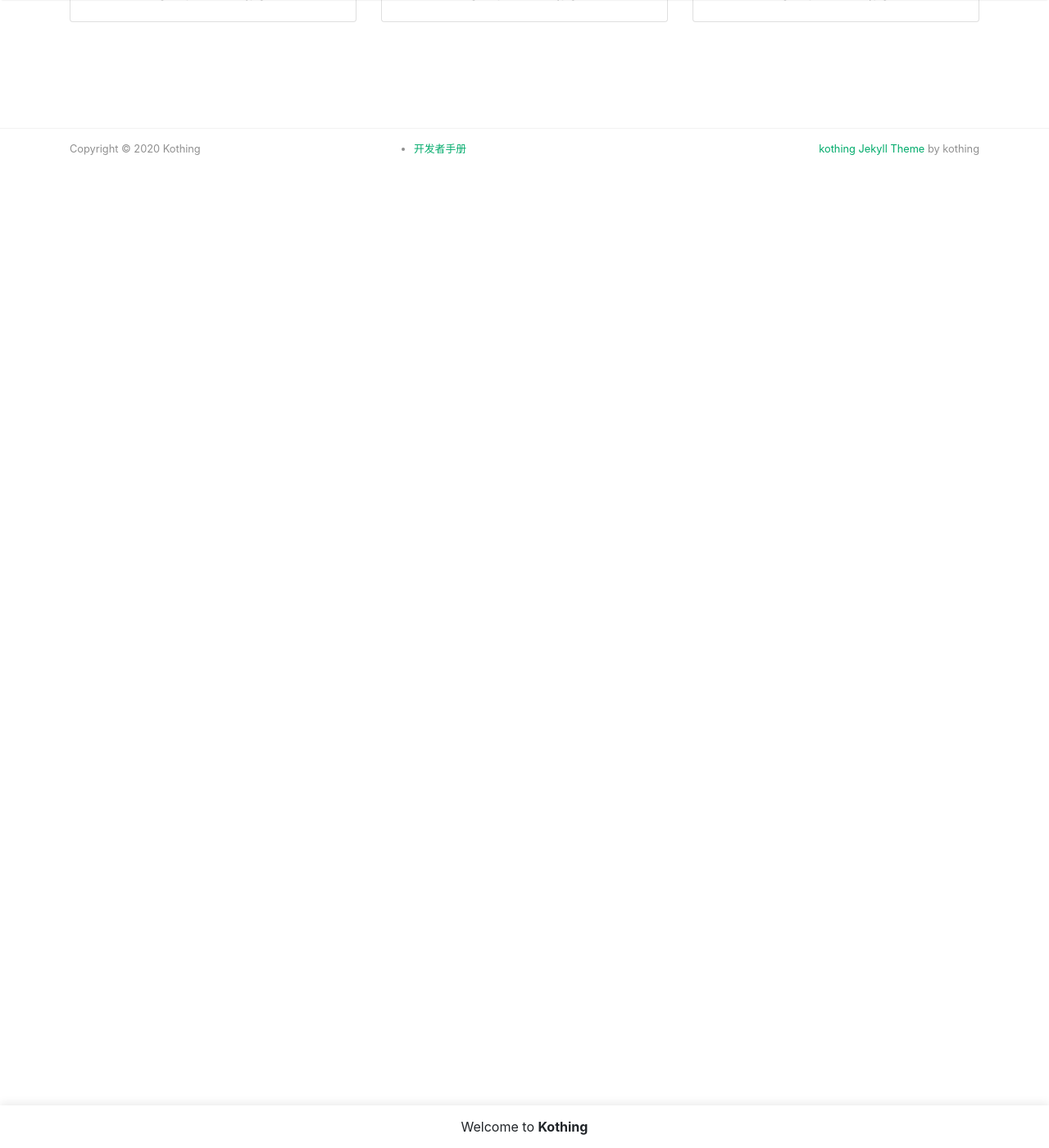
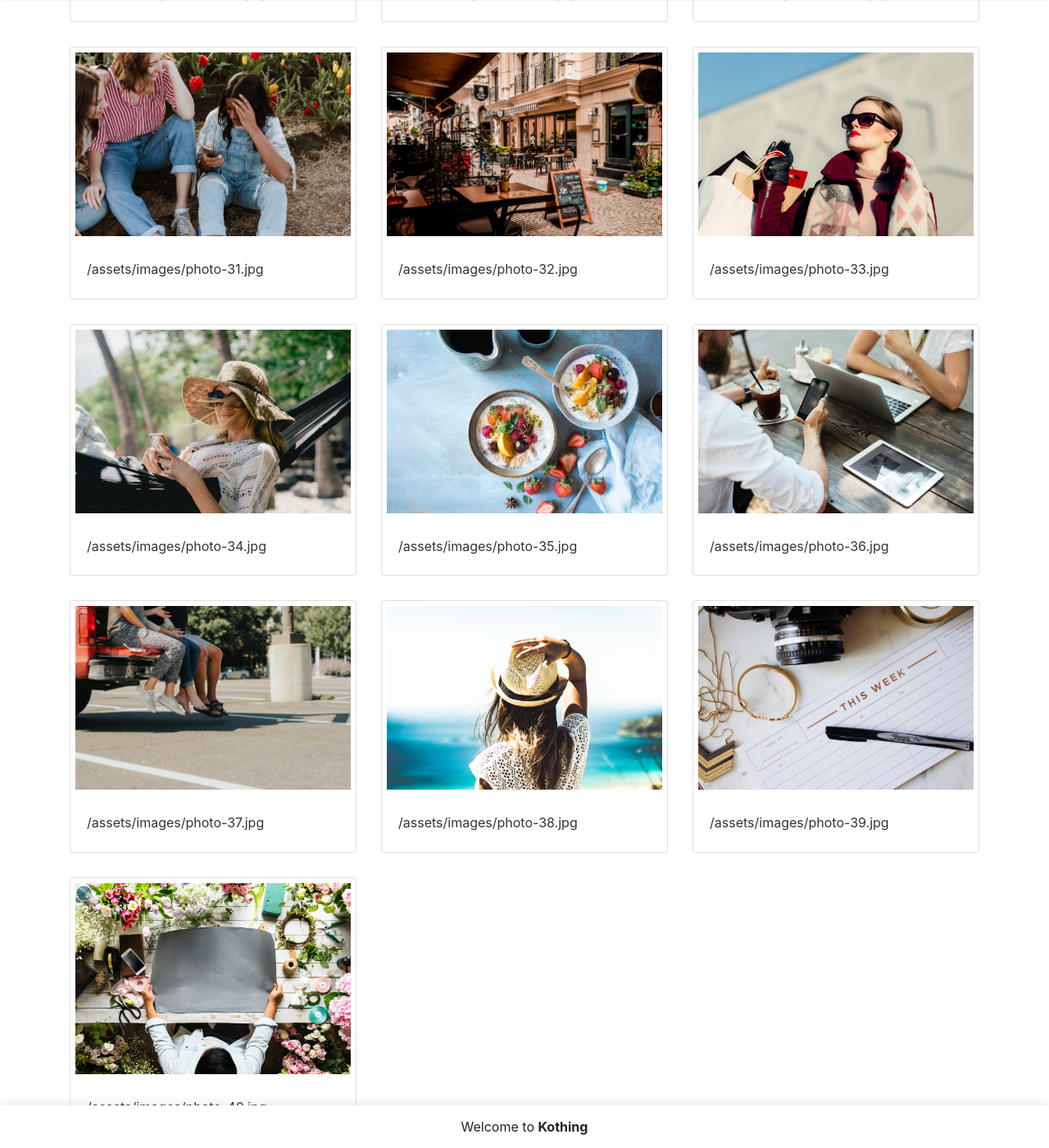
Before and after one commit to kothing/kothing.github.io, a Jekyll site: the page built from _pages/image.md, in a window 1280 px wide and 1400 px high, scrolled down 5658 px. Shown: the whole window at 82% size. Built offline with Jekyll 4.4.1, drawn with Linux system fonts in a browser that asks for light colours; nearby versions of some CDN libraries; comment, search, counter and statistics services are not loaded.

Commit message:
Update image.md

```diff
--- a/_pages/image.md
+++ b/_pages/image.md
@@ -340,5 +340,75 @@ comments: false
         <div class="card-body">/assets/images/photo-30.jpg</div>
       </div>
     </div>
+    <!--img-->
+    <div class="col-lg-4 col-md-6 mb-30px card-group">
+      <div class="card h-100">
+        <div class="maxthumb"><img class="img-fluid" src='https://kothing.github.io/assets/images/photo-31.jpg' /></div>
+        <div class="card-body">/assets/images/photo-31.jpg</div>
+      </div>
+    </div>
+    <!--img-->
+    <div class="col-lg-4 col-md-6 mb-30px card-group">
+      <div class="card h-100">
+        <div class="maxthumb"><img class="img-fluid" src='https://kothing.github.io/assets/images/photo-32.jpg' /></div>
+        <div class="card-body">/assets/images/photo-32.jpg</div>
+      </div>
+    </div>
+    <!--img-->
+    <div class="col-lg-4 col-md-6 mb-30px card-group">
+      <div class="card h-100">
+        <div class="maxthumb"><img class="img-fluid" src='https://kothing.github.io/assets/images/photo-33.jpg' /></div>
+        <div class="card-body">/assets/images/photo-33.jpg</div>
+      </div>
+    </div>
+    <!--img-->
+    <div class="col-lg-4 col-md-6 mb-30px card-group">
+      <div class="card h-100">
+        <div class="maxthumb"><img class="img-fluid" src='https://kothing.github.io/assets/images/photo-34.jpg' /></div>
+        <div class="card-body">/assets/images/photo-34.jpg</div>
+      </div>
+    </div>
+    <!--img-->
+    <div class="col-lg-4 col-md-6 mb-30px card-group">
+      <div class="card h-100">
+        <div class="maxthumb"><img class="img-fluid" src='https://kothing.github.io/assets/images/photo-35.jpg' /></div>
+        <div class="card-body">/assets/images/photo-35.jpg</div>
+      </div>
+    </div>
+    <!--img-->
+    <div class="col-lg-4 col-md-6 mb-30px card-group">
+      <div class="card h-100">
+        <div class="maxthumb"><img class="img-fluid" src='https://kothing.github.io/assets/images/photo-36.jpg' /></div>
+        <div class="card-body">/assets/images/photo-36.jpg</div>
+      </div>
+    </div>
+    <!--img-->
+    <div class="col-lg-4 col-md-6 mb-30px card-group">
+      <div class="card h-100">
+        <div class="maxthumb"><img class="img-fluid" src='https://kothing.github.io/assets/images/photo-37.jpg' /></div>
+        <div class="card-body">/assets/images/photo-37.jpg</div>
+      </div>
+    </div>
+    <!--img-->
+    <div class="col-lg-4 col-md-6 mb-30px card-group">
+      <div class="card h-100">
+        <div class="maxthumb"><img class="img-fluid" src='https://kothing.github.io/assets/images/photo-38.jpg' /></div>
+        <div class="card-body">/assets/images/photo-38.jpg</div>
+      </div>
+    </div>
+    <!--img-->
+    <div class="col-lg-4 col-md-6 mb-30px card-group">
+      <div class="card h-100">
+        <div class="maxthumb"><img class="img-fluid" src='https://kothing.github.io/assets/images/photo-39.jpg' /></div>
+        <div class="card-body">/assets/images/photo-39.jpg</div>
+      </div>
+    </div>
+    <!--img-->
+    <div class="col-lg-4 col-md-6 mb-30px card-group">
+      <div class="card h-100">
+        <div class="maxthumb"><img class="img-fluid" src='https://kothing.github.io/assets/images/photo-40.jpg' /></div>
+        <div class="card-body">/assets/images/photo-40.jpg</div>
+      </div>
+    </div>
   </div>
 </div>
```
